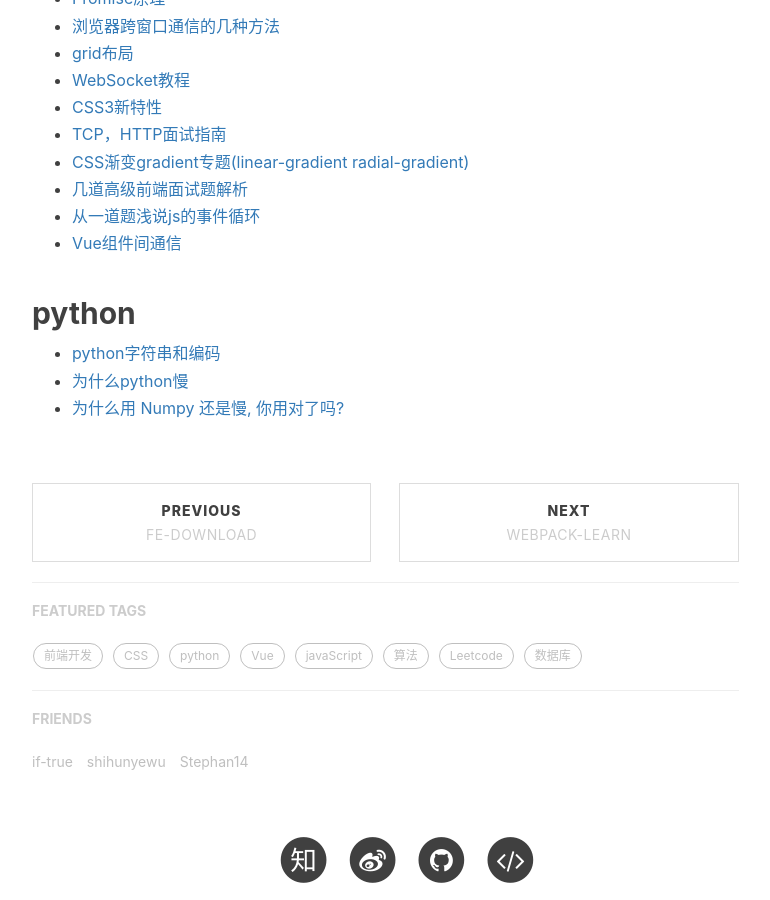
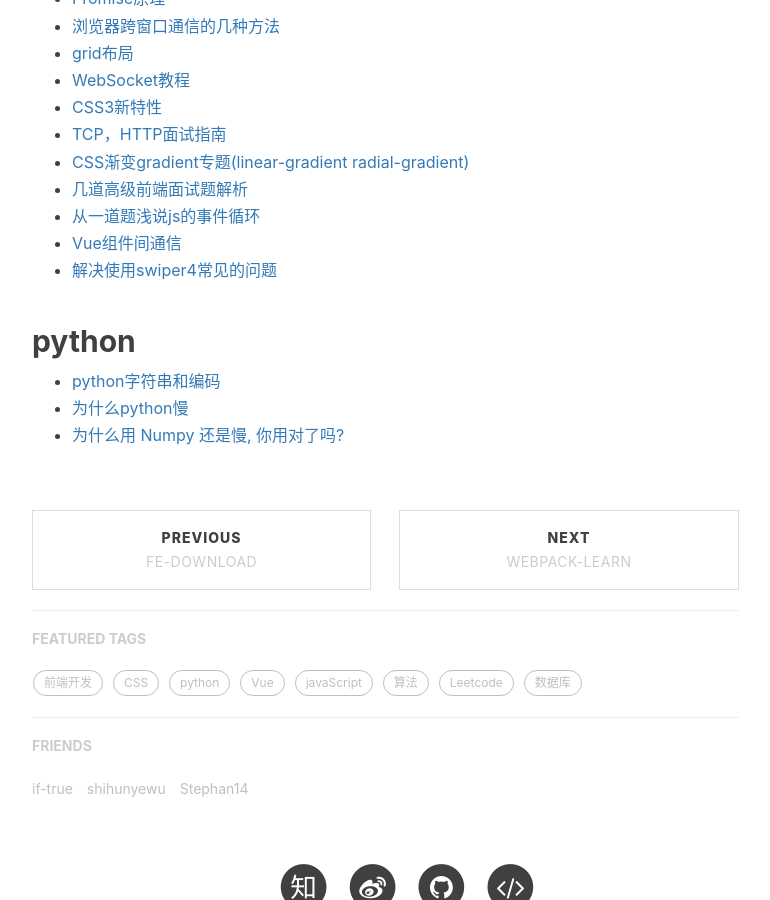
Before and after one commit to mickey0524/mickey0524.github.io, a Jekyll site: the page built from _posts/2017-10-20-superior-article.md, in a window 1280 px wide and 900 px high, scrolled down 1251 px. Shown: the whole window, without its empty margins (233-1003 px from the left). Built offline with Jekyll 4.4.1, drawn with Linux system fonts in a browser that asks for light colours; nearby versions of some CDN libraries; comment, search, counter and statistics services are not loaded.

Commit message:
feat(swiper): 增加swiper的文章

```diff
--- a/_posts/2017-10-20-superior-article.md
+++ b/_posts/2017-10-20-superior-article.md
@@ -43,6 +43,7 @@ tags:
 * [几道高级前端面试题解析](https://juejin.im/post/5aa8a07cf265da238a3022a4?utm_source=gold_browser_extension)
 * [从一道题浅说js的事件循环](https://github.com/dwqs/blog/issues/61)
 * [Vue组件间通信](https://github.com/answershuto/learnVue/blob/master/docs/Vue%E7%BB%84%E4%BB%B6%E9%97%B4%E9%80%9A%E4%BF%A1.MarkDown)
+* [解决使用swiper4常见的问题](http://www.debug8.com/html/t_4959.html)
 
 ## python
 
```
